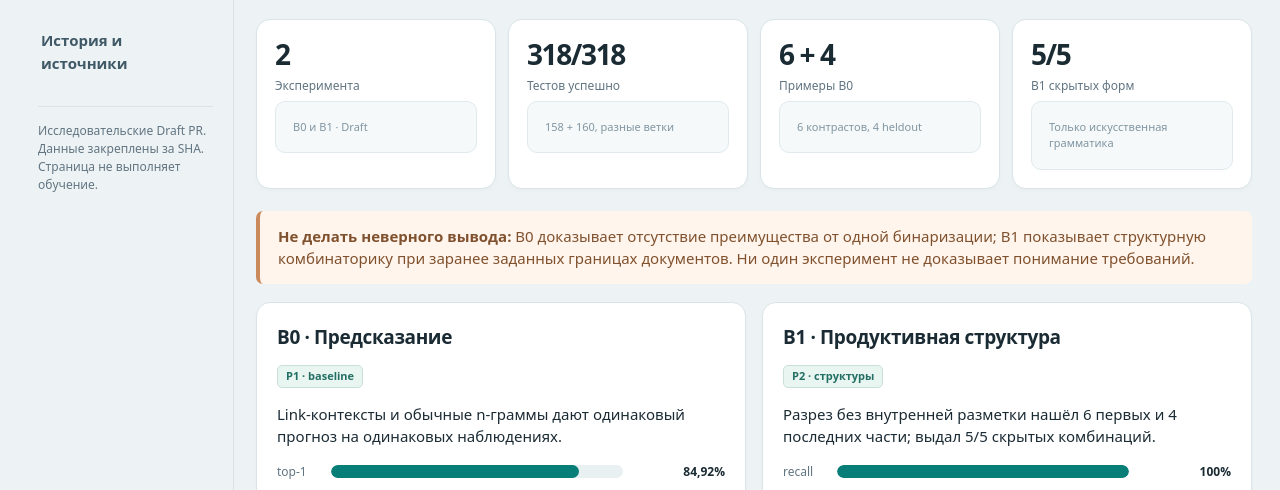
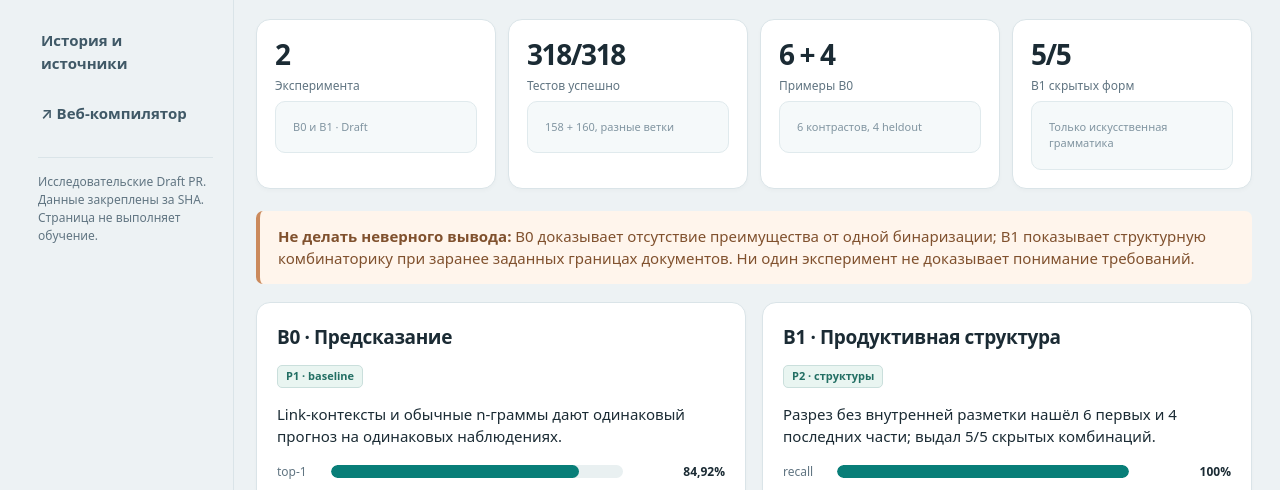
Before and after one commit to netkeep80/mts-nl-compiler, a website: page docs/observatory/index.html in a window 1280 px wide. Shown: the part 272-762 px from the top of the page. Drawn offline with Linux system fonts and the light colour scheme.

Commit message:
build(observatory): regenerate offline dashboard with relative browser Link Compiler link

```diff
--- a/docs/observatory/index.html
+++ b/docs/observatory/index.html
@@ -33,6 +33,7 @@
 <button type="button" class="navbtn" data-view="B0">B0 · Предсказания</button>
 <button type="button" class="navbtn" data-view="B1">B1 · Структура</button>
 <button type="button" class="navbtn" data-view="history">История и источники</button>
+<a class="navbtn" href="../compiler/" aria-label="Открыть интерактивный Link компилятор">↗ Веб-компилятор</a>
 <div class="meta-box">Исследовательские Draft PR.<br>Данные закреплены за SHA.<br>Страница не выполняет обучение.</div>
 </aside>
 <main class="content" id="content" tabindex="-1" aria-live="polite"></main>
```
